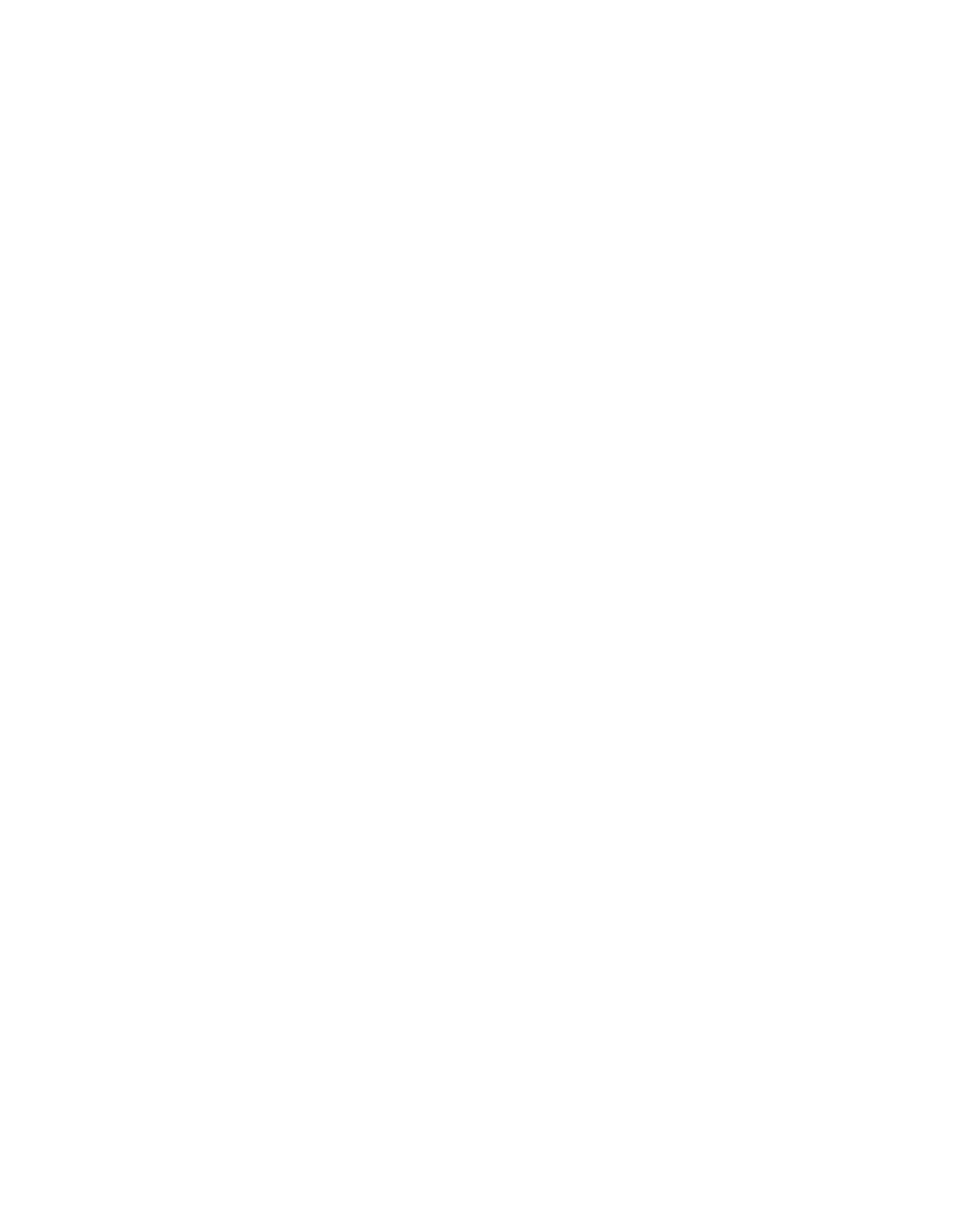
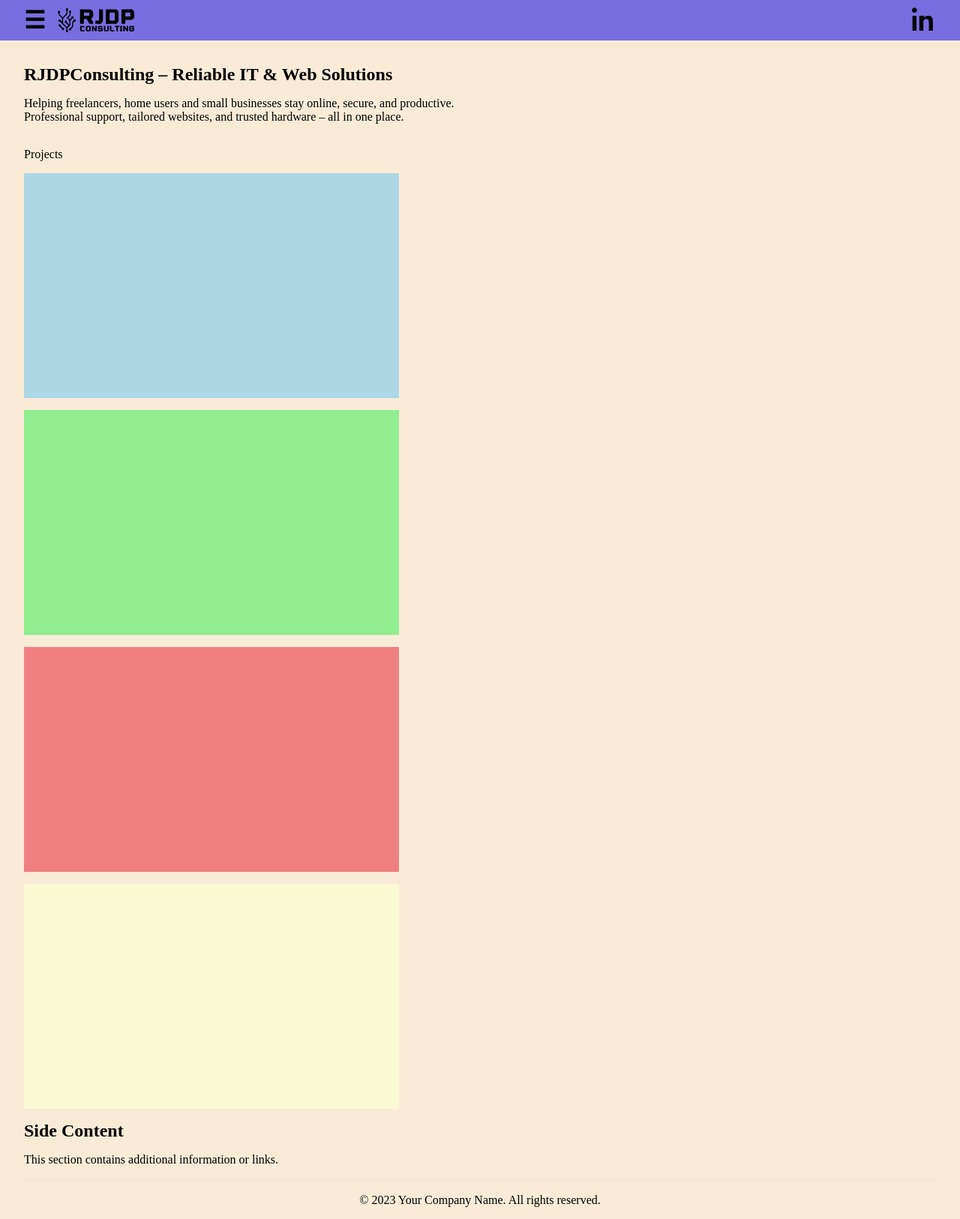
Before and after one commit to Clanbulance/Homepage, a plain HTML site: page index.html in a window 1280 px wide. Shown: the whole page at 75% size. Before the commit the page ends 800 px from the top, so only its background shows below. Drawn offline with Linux system fonts and the light colour scheme.

Commit message:
homepage looking okish

```diff
--- /dev/null
+++ b/dropdown.js
@@ -0,0 +1,45 @@
+const dropdownButton = document.getElementById('navdropdown');
+const dropdownContent = document.querySelector('.dropdown-menu');
+const dropdownItems = document.querySelectorAll('.dropdown-menu li');
+
+let isDropdownVisible = false;
+
+dropdownButton.addEventListener('click', () => {
+  if (isDropdownVisible) {
+    hideDropDown();
+  } else {
+    viewDropDown();
+  }
+});
+
+function viewDropDown() {
+  dropdownContent.style.display = "block";
+  isDropdownVisible = true;
+
+  dropdownContent.addEventListener('mouseleave', hideDropDown);
+
+  dropdownItems.forEach(item => {
+    item.addEventListener('click', hideDropDown);
+  });
+
+  console.log('Dropdown menu shown');
+}
+
+function hideDropDown() {
+  dropdownContent.style.display = "none";
+  isDropdownVisible = false;
+
+  dropdownContent.removeEventListener('mouseleave', hideDropDown);
+
+  dropdownItems.forEach(item => {
+    item.removeEventListener('click', hideDropDown);
+  });
+
+  console.log('Dropdown menu hidden');
+}
+
+
+
+export default {
+    viewDropDown
+};
--- a/index.html
+++ b/index.html
@@ -3,11 +3,60 @@
 <head>
     <meta charset="UTF-8">
     <meta name="viewport" content="width=device-width, initial-scale=1.0">
-    <script src="script.js"></script>
+    <script src="script.js" type="module"></script>
     <link rel="stylesheet" href="style.css">
     <title>Document</title>
 </head>
 <body>
-
+    <header>
+        <nav>
+            <ul>
+                <li id="navdropdown" >&#9776;
+                    <ul class="dropdown-menu" >
+                        <li>Home</li>
+                        <li>IT Support</li>
+                        <li>Websites </li>
+                        <li>Logo</li>
+                        <li>Hardware </li>
+                        <li>About </li>
+                        <li>Contact</li>
+                    </ul>
+                </li>
+                <li id="navlogo"><img src="./static/RJDPConsultsvg_styled.svg" alt="RJDP"></li>
+                <li id="navlinkedin"><a href="https://www.linkedin.com/in/yourusername" target="_blank">
+                    <a href="https://www.linkedin.com/in/yourusername" target="_blank" aria-label="LinkedIn">
+                        <svg xmlns="http://www.w3.org/2000/svg" width="32" height="32" viewBox="0 0 24 24">
+                            <title>LinkedIn</title>
+                          <path d="M4.98 3.5C4.98 4.88 3.88 6 2.5 6S0 4.88 0 3.5 1.12 1 2.5 1s2.48 1.12 2.48 2.5zM.5 8.98h4V24h-4V8.98zM8.48 8.98h3.82v2.05h.05c.53-1 1.83-2.05 3.77-2.05 4.03 0 4.77 2.65 4.77 6.1V24h-4v-7.7c0-1.84-.03-4.2-2.57-4.2-2.57 0-2.97 2-2.97 4.07V24h-4V8.98z"/>
+                        </svg>
+</a>
+                </li>
+            </ul>
+        </nav>
+    </header>
+    <main>
+        <section class="main-content">
+            <h1>
+                RJDPConsulting – Reliable IT & Web Solutions</h1>
+            <p>
+            Helping freelancers, home users and small businesses stay online, secure, and productive.<br>
+            Professional support, tailored websites, and trusted hardware – all in one place.
+            </p>
+            <p>
+                <div class="main-container"><p>Projects</p>
+                    <div class="boxes  boxa"></div>
+                    <div class="boxes  boxb"></div>
+                    <div class="boxes  boxc"></div>
+                    <div class="boxes  boxd"></div>
+                </div>
+        </section>
+        <section class="side-content">
+            <h2>Side Content</h2>
+            <p>This section contains additional information or links.</p>
+        </section>
+    </main>
+    <footer>
+    <p>&copy; 2023 Your Company Name. All rights reserved.</p>
+    </footer>
 </body>
 </html>
--- a/script.js
+++ b/script.js
@@ -0,0 +1,3 @@
+import viewDropDown from "./dropdown.js";
+
+;
--- a/style.css
+++ b/style.css
@@ -0,0 +1,150 @@
+* {
+    margin: 0;
+    padding: 0;
+    box-sizing: border-box;
+}
+
+html {
+    height: 100%;
+    background-color: antiquewhite;
+}
+
+body {
+    margin: auto;
+    display: flex;
+    flex-direction: column;
+    padding: 32px;
+    height: 100vh;
+    align-items: center;
+
+}
+
+header{
+    width: 100vw;
+    background-color: rgb(121, 110, 224);
+    margin-top: -32px;
+    padding-left: 32px;
+    padding-right: 32px;
+    padding-top: 8px;
+    padding-bottom: 8px;
+
+}
+
+main{
+    display: flex;
+    flex-direction: column;
+    gap: 16px;
+    flex:1;
+    width: 100%;
+    margin-top: 32px;
+}
+
+footer{
+    margin-top: 16px;
+    text-align: center;
+    padding: 16px;
+    border-top: 4px solid #8682820a;
+    margin-left:-32px;
+    margin-right:-32px;
+    margin-bottom:  -32px;
+    width: 100%;
+}
+
+header nav ul {
+    display: flex;
+    justify-content: space-between;
+    align-items: center; /* This vertically centers flex children */
+    list-style: none;
+    font-size: 16px;
+    font-weight: bold;
+    padding: 0;
+    margin: 0;
+}
+
+.main-content{
+    flex: 4 1 0;
+    display: flex;
+    flex-direction: column;
+    gap: 16px;
+}
+
+.side-content{
+    flex: 1 1 0;
+    display: flex;
+    flex-direction: column;
+    gap: 16px;
+}
+
+.main-container {
+    display: flex;
+    flex-direction: column;
+    gap:16px;
+
+}
+
+
+
+
+/* Here comes the boxes */
+.boxes {
+    background-color: chocolate;
+    min-width: 300px;
+    max-width: 500px;
+    min-height: 300px;
+    max-height: 500px;;
+}
+
+.boxa{
+    background-color: lightblue;
+}
+
+.boxb{
+    background-color: lightgreen;
+}
+
+.boxc{
+    background-color: lightcoral;
+}
+
+.boxd{
+    background-color: lightgoldenrodyellow;
+}
+
+
+#navdropdown {
+    font-size: 32px;
+    color:rgb(0, 0, 0)
+}
+
+#navlinkedin {
+    fill: #000000;
+    height: 100%;
+
+}
+
+#navlogo {
+    margin-right:auto;
+    margin-left: 16px;
+    display: flex;
+    align-items: center
+}
+
+#navlogo img {
+  height: 32px;
+  color: rgb(94, 94, 100);
+}
+
+.dropdown-menu {
+    display: none;
+    position: absolute;
+    background-color: #f9f9f9;
+    width:101vw;
+    box-shadow: 0px 8px 16px 0px rgba(0,0,0,0.2);
+    z-index: 1;
+    transform: translateX(-8vw);
+
+}
+
+.dropdown-menu li:hover{
+    background-color: red;
+}
```
Also changed, not shown: readme.txt (added), static/RJDPConsultsvg_cleaned.svg (added), static/RJDPConsultsvg_styled.svg (added).
